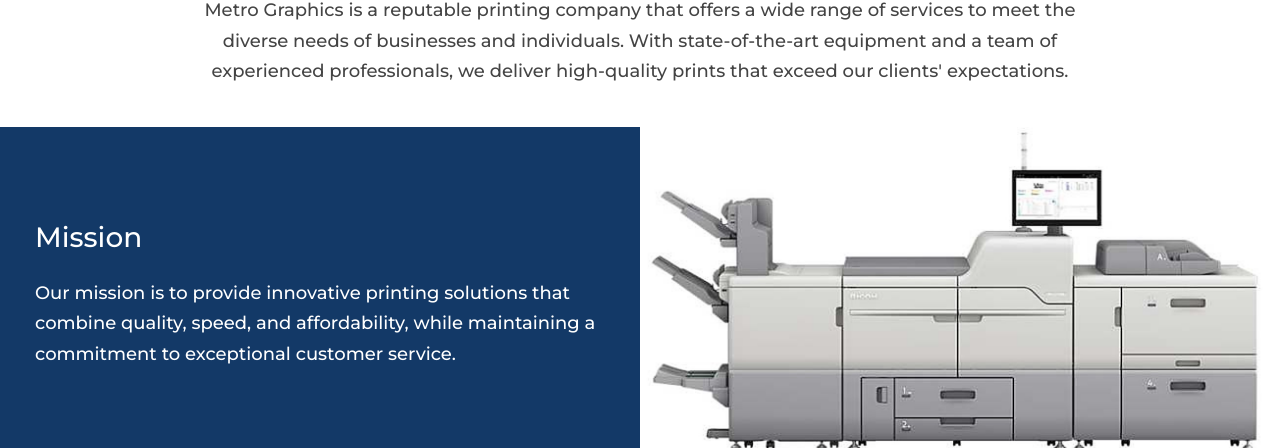
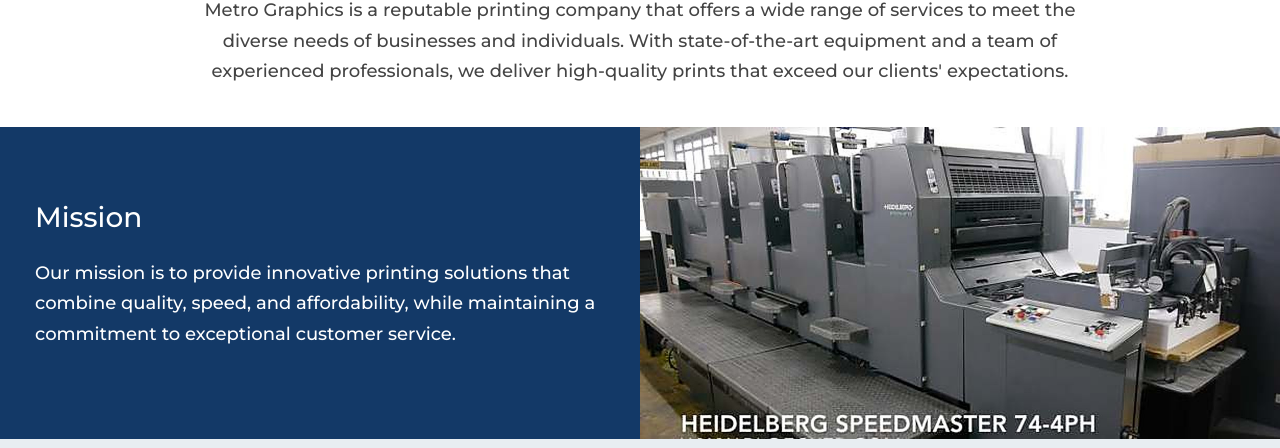
Before and after one commit to XtarNetWorld/MG, a plain HTML site: page index.html in a window 1280 px wide. Shown: the part 814-1262 px from the top of the page. Drawn offline with Linux system fonts and the light colour scheme; some packages are replaced by stand-ins of ours.

Commit message:
Homepage: Heidelberg photo back on right side of Mission block

```diff
--- a/index.html
+++ b/index.html
@@ -192,7 +192,7 @@
               </div>
             </div>
             <div class="col-lg-6 col-12 p-0">
-              <img src="images/machine-ricoh-c7500.jpg" class="w-100" alt="">
+              <img src="images/why-choose-us.jpg" class="w-100" alt="">
             </div>
         </div>
       </div>
```
